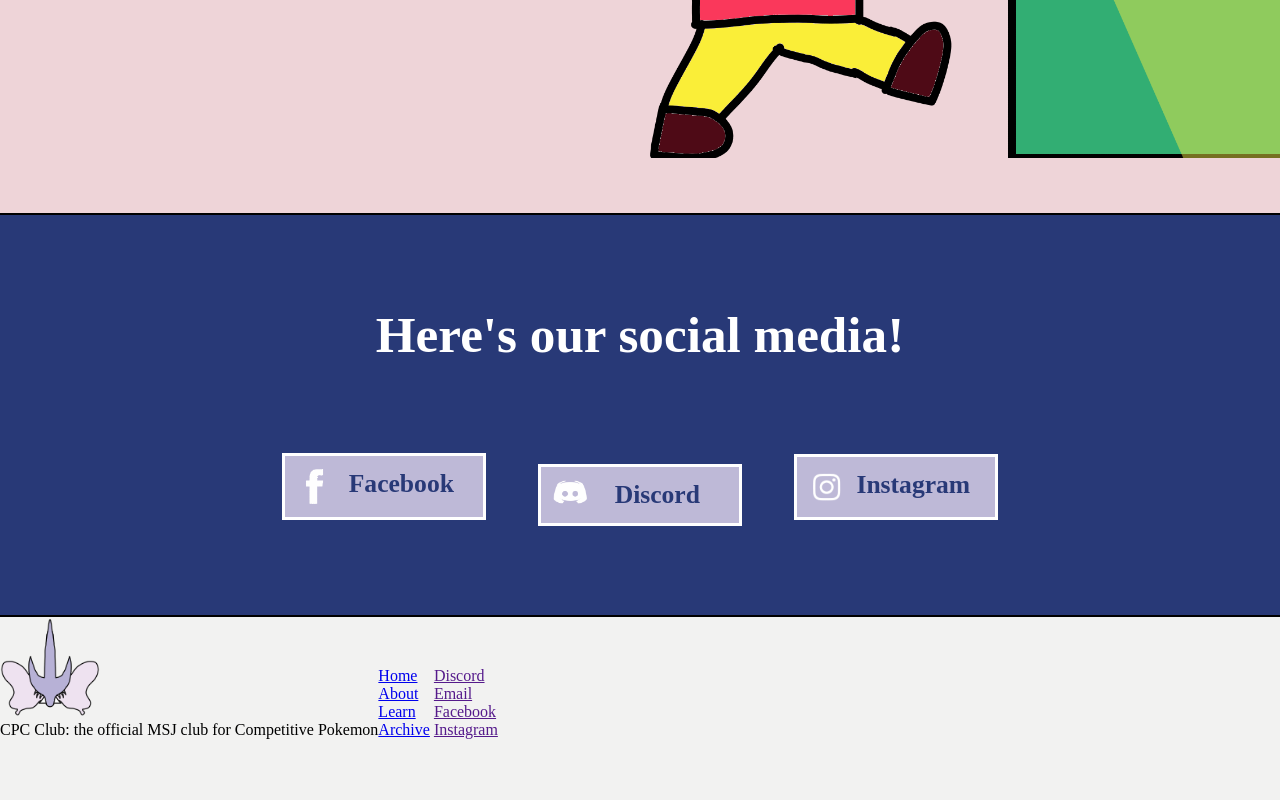
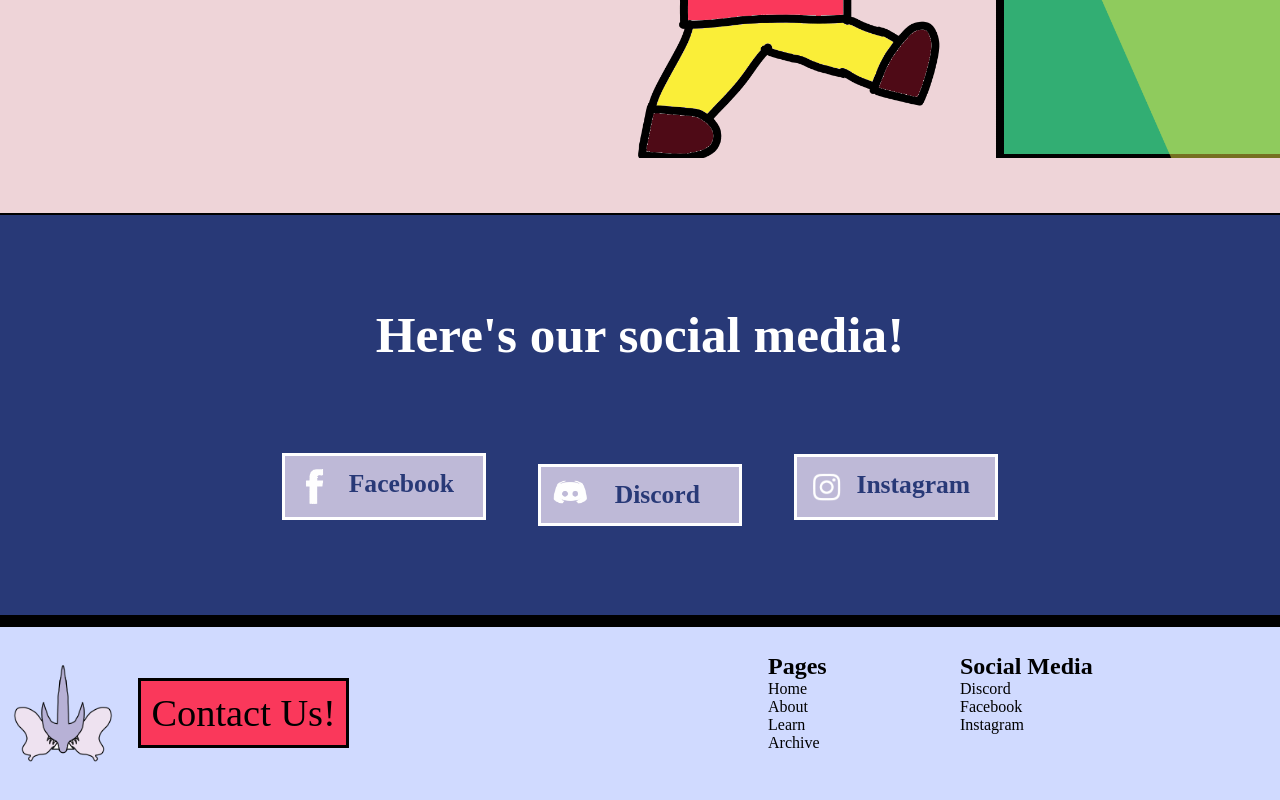
Before and after one commit to MSJ-Competitive-Pokemon-Club/club-website, a Vue app: page / in a window 1280 px wide. Shown: the part 1254-2054 px from the top of the page. Before the commit the page ends 1993 px from the top, so only its background shows below. Built offline with nearby package versions, Linux system fonts and the light colour scheme.

Commit message:
Make a footer

```diff
--- a/src/components/Footer.vue
+++ b/src/components/Footer.vue
@@ -7,18 +7,23 @@ export default {}
     <div id="basic-info-col" class="footer-col">
       <img alt="CPC Logo" src="/site-logo.png">
       <!-- TODO Replace this with content from a text file hopefully -->
-      <p> CPC Club: the official MSJ club for Competitive Pokemon </p>
+      <div id="contact-us-button">
+        <!-- TODO Fill in links -->
+        <!-- TODO Find the club email since I forgor :skull: -->
+        <a href=""> Contact Us! </a>
+      </div>
     </div>
     <div id="nav-page-col" class="footer-col">
+      <h2 id="nav-page-title"> Pages </h2>
       <router-link to="/"> Home </router-link>
       <router-link to="/about"> About </router-link>
       <router-link to="/learn"> Learn </router-link>
       <router-link to="/archive"> Archive </router-link>
     </div>
     <div id="socials-col" class="footer-col">
+      <h2 id="nav-page-title"> Social Media </h2>
       <!-- Add/replace with images -->
       <a href=""> Discord </a>
-      <a href=""> Email </a>
       <a href=""> Facebook </a>
       <a href=""> Instagram </a>
     </div>
@@ -26,21 +31,50 @@ export default {}
 </template>
 
 <style>
-:root {
-  --footer-bar-height: 100px;
+#footer {
+  width: 100%;
+  display: grid;
+  grid-template-columns: 60% 15% 15%;
+  padding-top: 2%;
+  border-top: 10px solid black;
+  background: #d0daff;
+  padding-bottom: 2%;
 }
 
-#footer {
-  height: var(--footer-bar-height);
-  width: 100%;
+div#basic-info-col > * {
+  display: inline-block;
 }
-
-.footer-col {
-  display: inline-block;
+div#contact-us-button {
+  padding: 10px;
+  margin: 2vw;
+  border: 3px solid black;
+  background: #fa385b;
+  vertical-align: middle;
+}
+div#contact-us-button > a {
+  text-decoration: none;
+  color: black;
+  font-size: 3vw;
+}
+div#contact-us-button:hover {
+  text-decoration: underline;
 }
 
 #basic-info-col > img {
   height: 100px;
+  vertical-align: middle;
+  margin-left: 1vw;
+}
+
+#socials-col > a,
+#nav-page-col > a {
+    color: black;
+    text-decoration: none;
+}
+
+#socials-col > a:hover,
+#nav-page-col > a:hover {
+    text-decoration: underline;
 }
 
 #socials-col > a::after,
--- a/src/views/Home.vue
+++ b/src/views/Home.vue
@@ -111,7 +111,7 @@ div#social-media {
 
 div#room-image > img {
   width: 100%;
-  margin-left: 11%;
+  margin-left: 9.3%;
 }
 
 #social_media {
```
